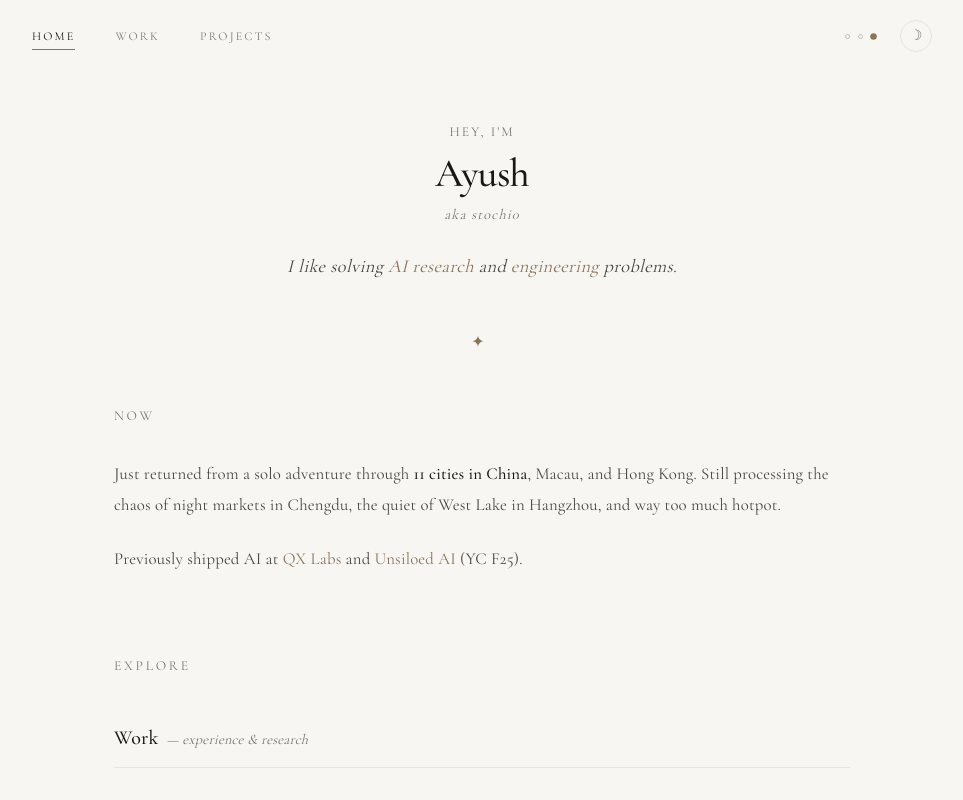
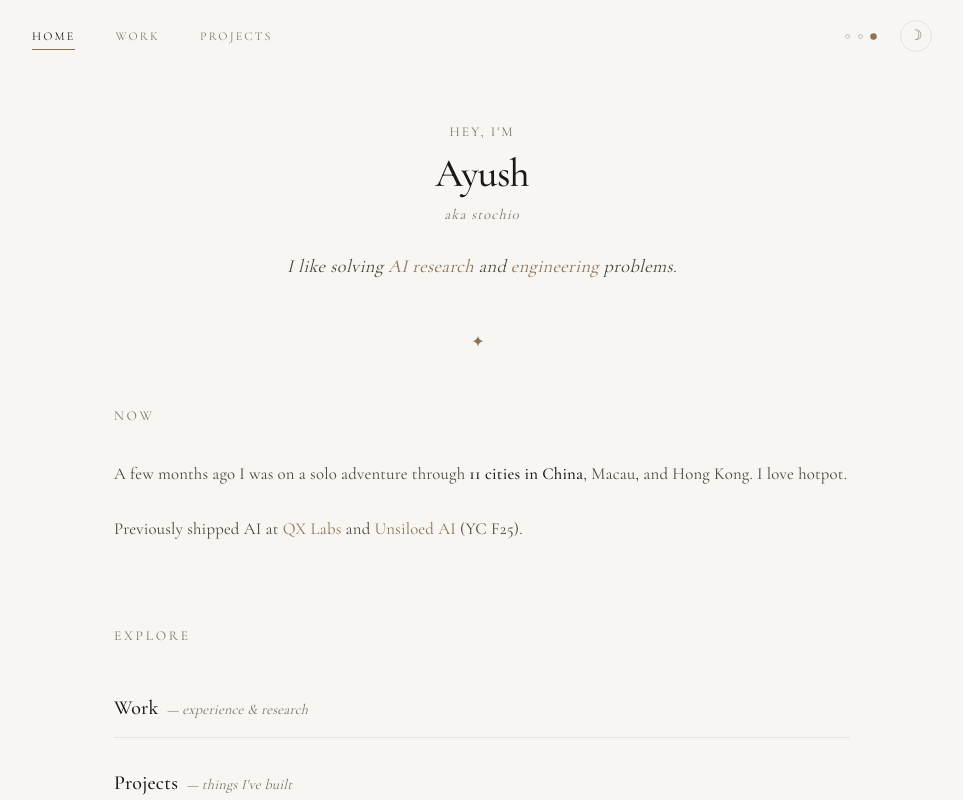
Before and after one commit to stochi0/personal-page, a Next.js app: page / in a window 1280 px wide. Shown: the top 800 px of the page, without its empty margins (158-1121 px from the left). Built offline with nearby package versions, Linux system fonts and the light colour scheme.

Commit message:
update current activity

```diff
--- a/src/content/profile.ts
+++ b/src/content/profile.ts
@@ -37,7 +37,7 @@ export const profile = {
 
 export const now = {
   // Main update - what you're doing right now
-  current: "Just returned from a solo adventure through **11 cities in China**, Macau, and Hong Kong. Still processing the chaos of night markets in Chengdu, the quiet of West Lake in Hangzhou, and way too much hotpot.",
+  current: "A few months ago I was on a solo adventure through **11 cities in China**, Macau, and Hong Kong. I love hotpot.",
 
   // Previous roles to mention (links to /work)
   previous: [
```
